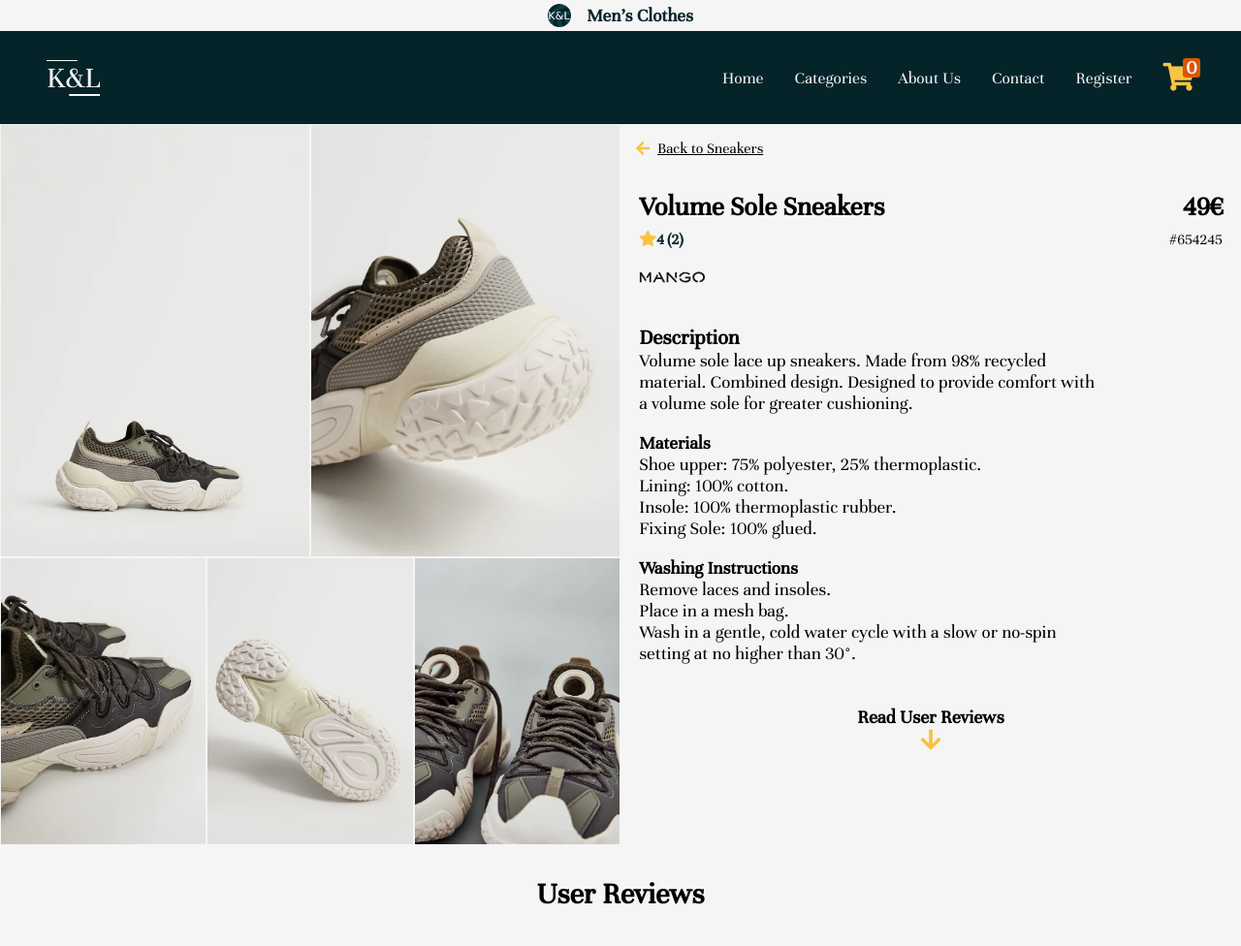
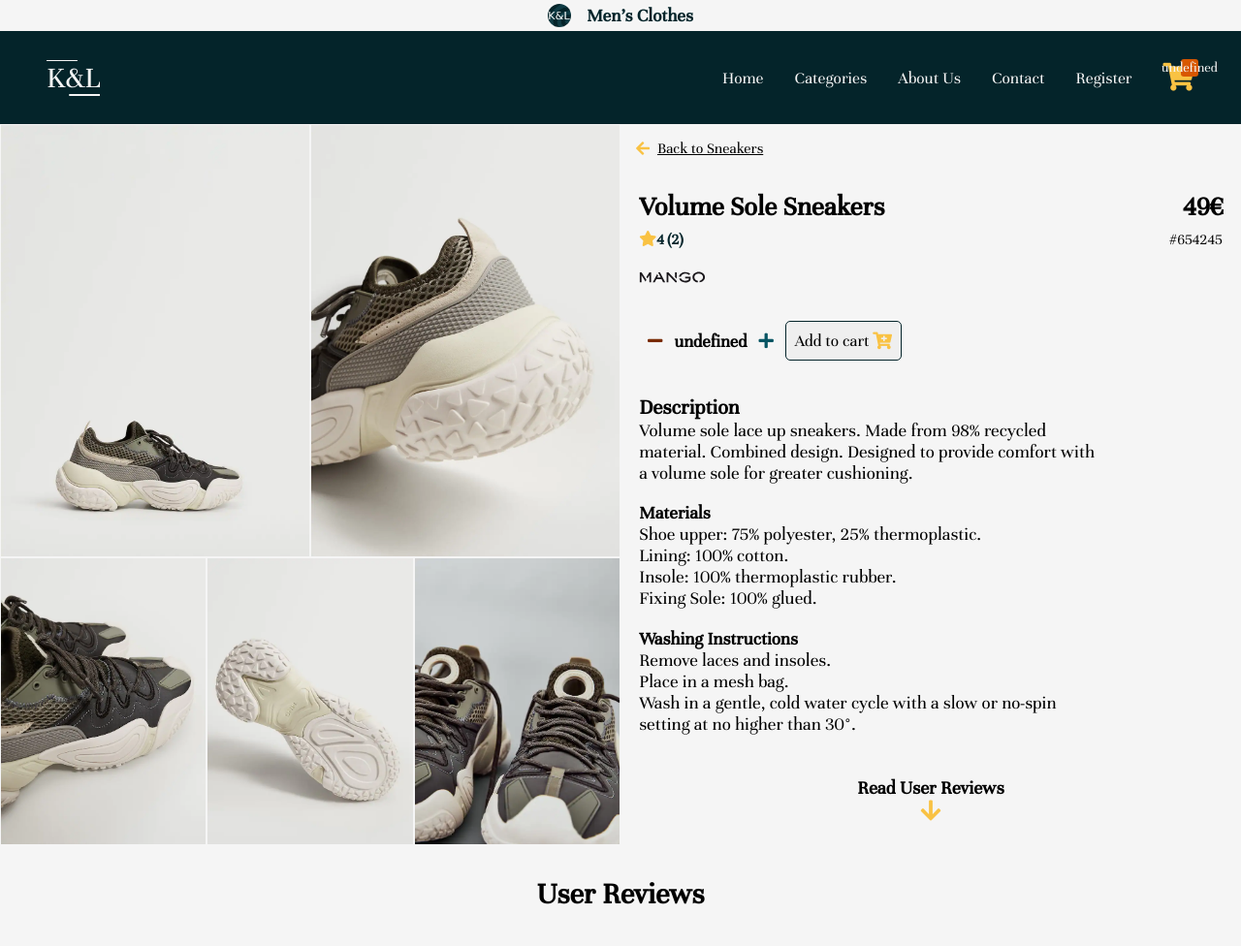
Before and after one commit to zgfpeter/web_dev_project_part1_complete, a plain HTML site: page Exercise5/product-volume-sneakers-654245.html in a window 1280 px wide. Shown: the top 976 px of the page at 97% size. Drawn offline with Linux system fonts and the light colour scheme.

Commit message:
added add/remove item buttons with local storage

```diff
--- a/Exercise5/app.js
+++ b/Exercise5/app.js
@@ -26,8 +26,9 @@ bars.addEventListener("click", () => {
 });
 
 // an ta 2 passwords tairiazoun
-
-window.onload = form.addEventListener("submit", (e) => {
+//xwris to if(form) exw typeError , cannot read properties of null (reading addEventListener)
+if (form) {
+  form.addEventListener("submit", (e) => {
     // check if passwords match
 
     // uncomment preventDefault for debugging
@@ -80,6 +81,7 @@ window.onload = form.addEventListener("submit", (e) => {
       payment_method.parentNode.insertBefore(error, payment_method);
     }
   });
+}
 
 // βοηθητικη συναρτηση για να παρω την ηλικια
 function getAge(dateString) {
@@ -92,3 +94,50 @@ function getAge(dateString) {
   }
   return age;
 }
+
+// add items to cart
+
+const remove_item_btn = document.querySelector("#remove--btn");
+const add_item_btn = document.querySelector("#add--btn");
+const item_amount = document.querySelector("#item--amount");
+const cart_btn = document.querySelector(".add--to--cart");
+const cart_items = document.querySelector("#total--cart--items");
+
+let items_count;
+let cart_items_count;
+
+localStorage.getItem("items_count")
+  ? (items_count = localStorage.getItem("items_count"))
+  : 0;
+item_amount.innerHTML = items_count;
+
+localStorage.getItem("cart_items_count")
+  ? (cart_items_count = localStorage.getItem("cart_items_count"))
+  : 0;
+cart_items.innerHTML = cart_items_count;
+
+remove_item_btn.addEventListener("click", () => {
+  console.log("minus clicked");
+
+  if (items_count > 0) {
+    items_count--;
+    item_amount.innerHTML = items_count;
+    localStorage.setItem("items_count", items_count);
+  }
+
+  if (cart_items_count > 0) {
+    cart_items_count--;
+    cart_items.innerHTML = cart_items_count;
+    localStorage.setItem("cart_items_count", cart_items_count);
+  }
+});
+
+add_item_btn.addEventListener("click", () => {
+  console.log("plus clicked");
+  items_count++;
+  item_amount.innerHTML = items_count;
+  cart_items_count++;
+  cart_items.innerHTML = cart_items_count;
+  localStorage.setItem("items_count", items_count);
+  localStorage.setItem("cart_items_count", cart_items_count);
+});
--- a/Exercise5/product-volume-sneakers-654245.html
+++ b/Exercise5/product-volume-sneakers-654245.html
@@ -69,7 +69,7 @@
           <li>
             <a href="#"
               ><i class="fas fa-shopping-cart" id="shopping-cart"
-                ><span>0</span></i
+                ><span id="total--cart--items">0</span></i
               ></a
             >
           </li>
@@ -128,6 +128,15 @@
                 alt="mango logo"
                 class="mango--logo"
             /></a>
+          </div>
+          <div class="add--remove">
+            <button id="remove--btn" class="fas fa-minus"></button>
+            <h3 id="item--amount">0</h3>
+            <button id="add--btn" class="fas fa-plus"></button>
+
+            <button class="add--to--cart">
+              Add to cart <i class="fas fa-cart-plus"></i>
+            </button>
           </div>
           <div class="single--product--card--description">
             <h3>Description</h3>
--- a/Exercise5/styles.css
+++ b/Exercise5/styles.css
@@ -144,13 +144,18 @@ body {
 #shopping-cart > span {
   color: whitesmoke;
   background-color: var(--orange);
-  font-size: 0.7em;
-  width: 0.9em;
+  font-size: 0.5em;
+  width: 1.3em;
+  display: flex;
+  align-items: center;
+  justify-content: center;
+  height: 1.2em;
   position: absolute;
   top: -0.3em;
   right: -0.3em;
   text-align: center;
   border-radius: 3px;
+  font-weight: normal;
 }
 
 .index--nav--ul--li > a:hover {
@@ -663,6 +668,50 @@ article.category--accessories {
 .mango--logo {
   height: 0.75em;
   margin-top: 1em;
+}
+
+/* add and remove items */
+
+.add--remove {
+  display: flex;
+  margin-left: 1.2em;
+  gap: 0.2em;
+  padding: 1em 0;
+  align-items: center;
+}
+
+.add--remove > button {
+  padding: 0.5em;
+  border-radius: 5px;
+  font-size: 1.1em;
+}
+
+.add--remove > button:hover {
+  cursor: pointer;
+}
+
+.add--to--cart {
+  border: 1px solid var(--dark-blue);
+  display: flex;
+  align-items: center;
+  gap: 0.2em;
+}
+
+.add--to--cart:hover {
+  background-color: #04242a;
+  color: whitesmoke;
+}
+
+#remove--btn {
+  color: #792b03;
+  border: none;
+  background-color: inherit;
+}
+
+#add--btn {
+  color: #075563;
+  border: none;
+  background-color: inherit;
 }
 
 /* to rating tou proiontos p.x 4(2) */
```
Lines whose indentation alone changed are shown as unchanged.
